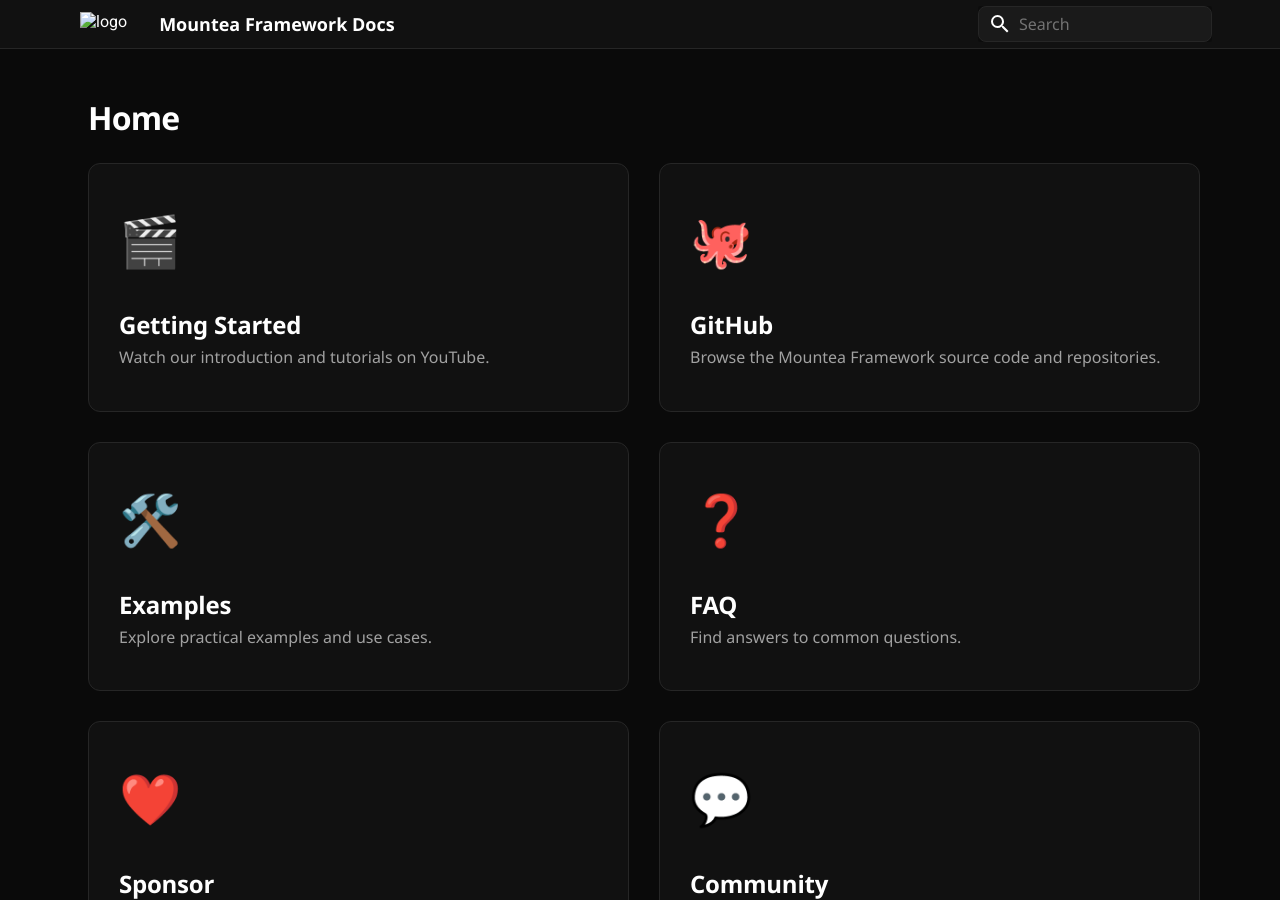
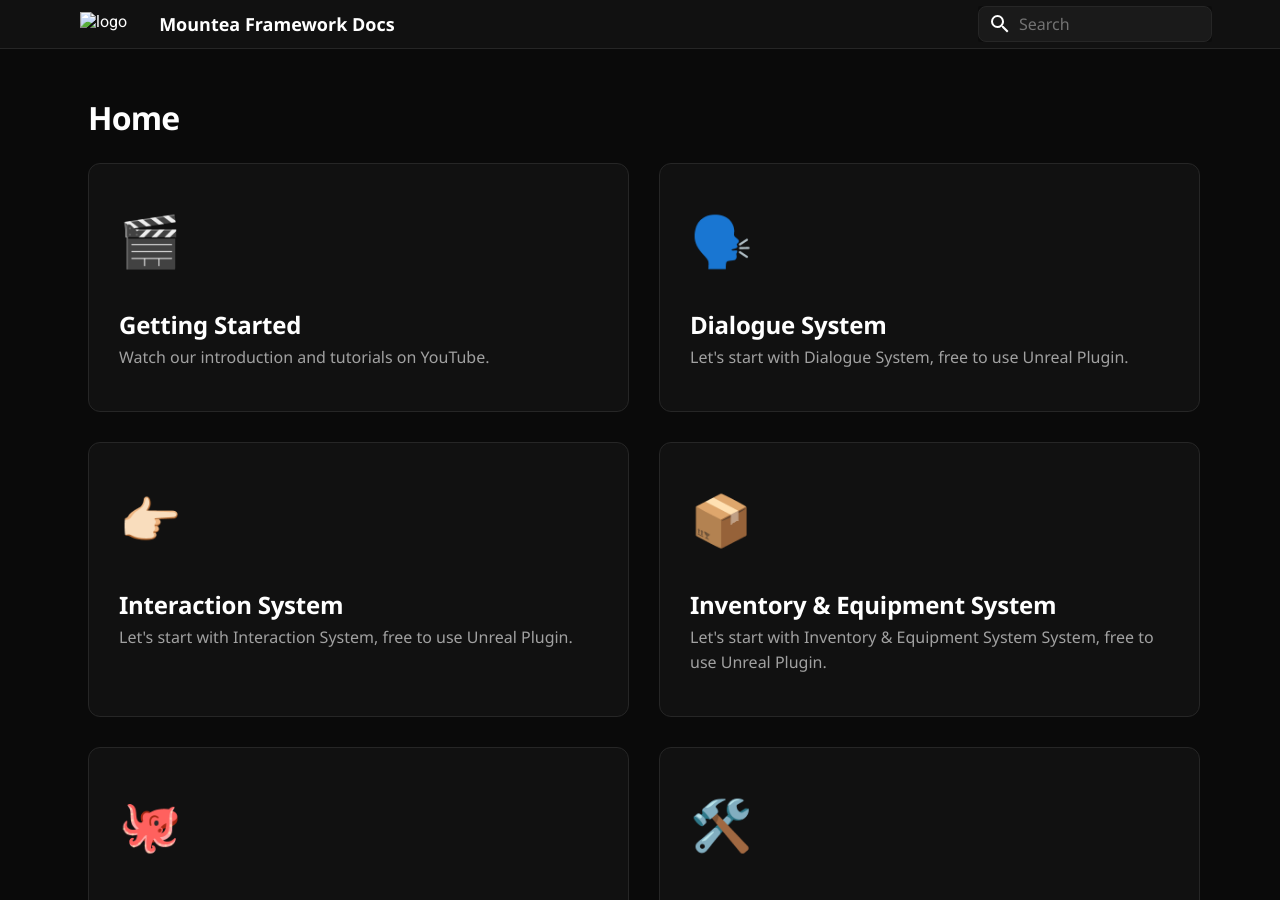
Before and after one commit to Mountea-Framework/MounteaFrameworkWebsite, an MkDocs documentation site: the page built from docs_src/index.md, in a window 1280 px wide and 900 px high. Built offline with MkDocs 1.6.1 and Material for MkDocs 9.7.7, drawn with Linux system fonts in a browser that asks for light colours; old or Windows-style settings are respelled for this version of MkDocs.

Commit message:
Updated Home page cards to link to plugin pages

```diff
--- a/docs_src/index.md
+++ b/docs_src/index.md
@@ -4,6 +4,27 @@
     <h3 class="card-title">Getting Started</h3>
     <p class="card-description">Watch our introduction and tutorials on YouTube.</p>
     <a href="https://www.youtube.com/channel/UC5JFJ5Ly8kC_gMT_ghxp3cw" class="card-link"></a>
+  </div>
+
+  <div class="card">
+    <div class="card-icon">🗣️</div>
+    <h3 class="card-title">Dialogue System</h3>
+    <p class="card-description">Let's start with Dialogue System, free to use Unreal Plugin.</p>
+    <a href="/docs/DialogueSystem/GettingStarted/FirstSteps" class="card-link"></a>
+  </div>
+
+  <div class="card">
+    <div class="card-icon">👉🏻</div>
+    <h3 class="card-title">Interaction System</h3>
+    <p class="card-description">Let's start with Interaction System, free to use Unreal Plugin.</p>
+    <a href="/docs/DialogueSystem/GettingStarted/FirstSteps/" class="card-link"></a>
+  </div>
+
+  <div class="card">
+    <div class="card-icon">📦</div>
+    <h3 class="card-title">Inventory & Equipment System</h3>
+    <p class="card-description">Let's start with Inventory & Equipment System System, free to use Unreal Plugin.</p>
+    <a href="/docs/AdvancedInventoryEquipmentSystem/GettingStarted/FirstSteps" class="card-link"></a>
   </div>
 
   <div class="card">
```
